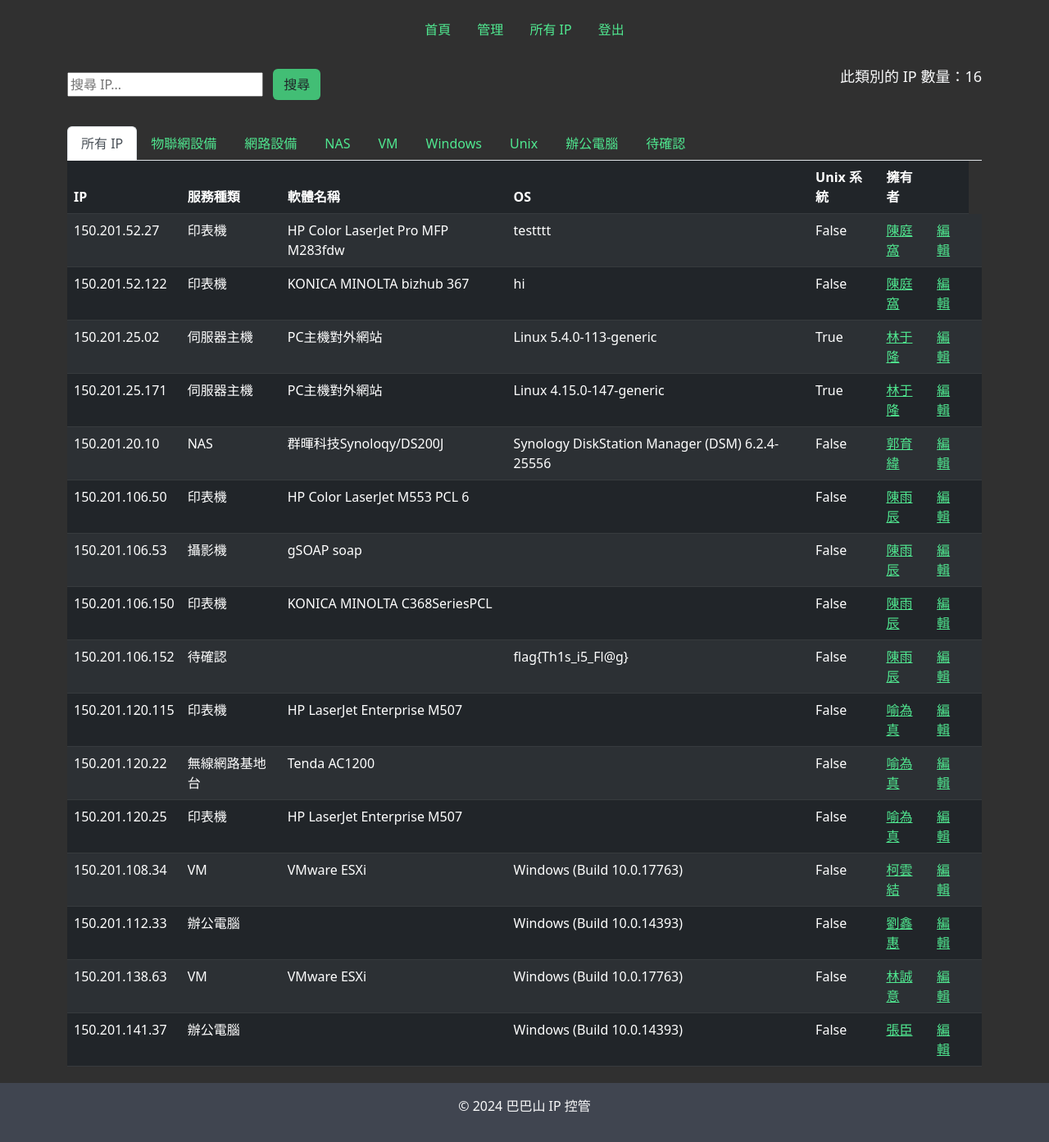
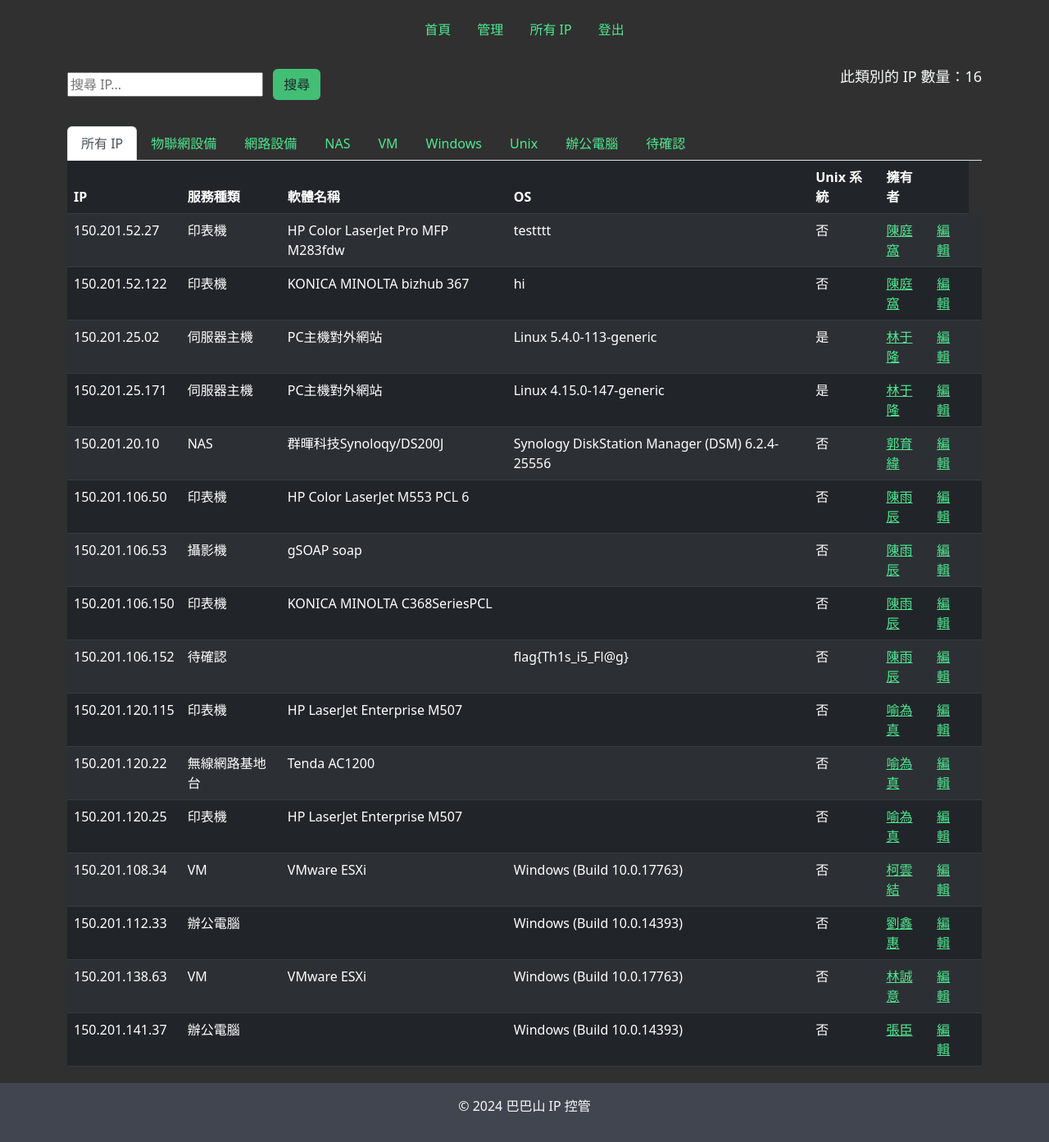
Before and after one commit to AuTooong/1121-web_final, a Django app: template ipControl/IP/templates/overview.html in a window 1280 px wide. Shown: the whole page at 82% size. Run offline with Django 3.2, Linux system fonts and the light colour scheme; a user stored in the database is signed in; data comes from the database, SQL or seed files in the repository; both versions use the stored data as it was after the commit; tables that the repository leaves empty hold one stand-in row (values such as "Sample post"); the template is opened without the code that fills it: values that come from a table or form of the project are taken from there, most other values are stand-ins (such as "Sample title", 1, 10 or a date in 2020).

Commit message:
fixed unix filter

```diff
--- a/ipControl/IP/templates/overview.html
+++ b/ipControl/IP/templates/overview.html
@@ -108,7 +108,7 @@ const is_staff = {{ user.is_staff|lower }};
         "service": "{{ item.service }}",
         "product": "{{ item.product }}",
         "os": "{{ item.os }}",
-        "unix_like": "{{ item.unix_like }}",
+        "unix_like": {{ item.unix_like|lower }},
         "owner_id": owner_id,
         "owner_name": owner_name,
     };
@@ -141,7 +141,6 @@ function filterData(criteria) {
         else if (criteria === 'unknown') {
             return item.service === "待確認";
         }
-        else if(criteria == 'overview') return true; // overview
         else if (criteria === 'vm') {
             return item.service === "VM";
         }
@@ -153,11 +152,12 @@ function filterData(criteria) {
             return item.os.includes("Windows");
         }
         else if (criteria === 'unix') {
-            return item.unix_like === "True";
+            return item.unix_like === true;
         }
         else if (criteria === 'office') {
             return item.service === "辦公電腦";
         }
+        else if(criteria == 'overview') return true; // overview
         else return false;
     });
 }
@@ -207,7 +207,7 @@ function renderTableStaff(tabId, criteria){
                                 <td>${item.service}</td>
                                 <td>${item.product}</td>
                                 <td>${item.os}</td>
-                                <td>${item.unix_like}</td>
+                                <td>${item.unix_like ? "是" : "否"}</td>
                                 <td><a href="/owner/details/${item.owner_id}">${item.owner_name}</td>
                                 <td><a href="/ip/edit/${item.ip}">編輯</a></td>
                                 <td>
```
Also changed, not shown: ipControl/db.sqlite3.
